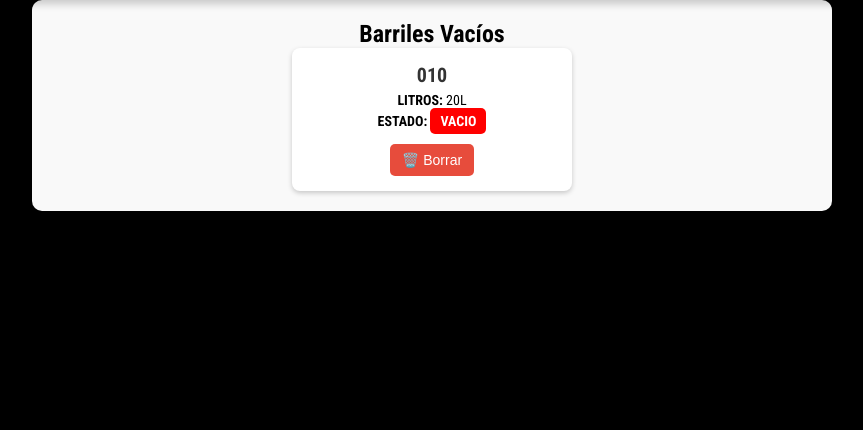
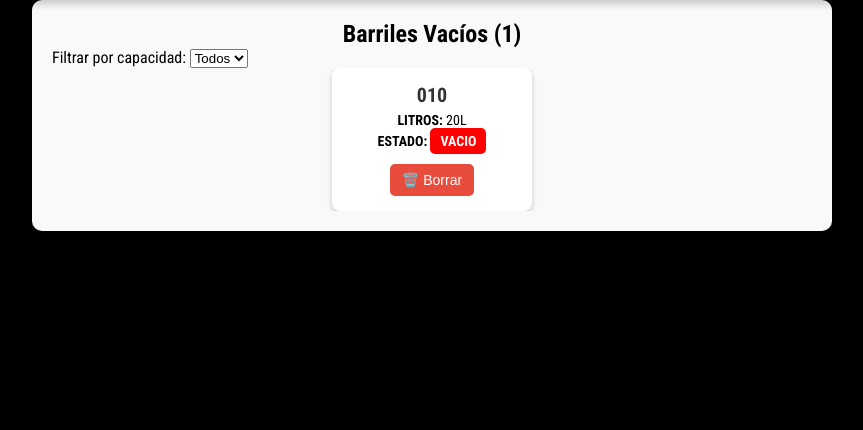
Before and after one commit to felibarreyra/Proyecto-Cerveceria, a PHP site: page /listar_barriles_vacios.php in a window 1280 px wide. Shown: the part 248-678 px from the top of the page, without its empty margins (288-1151 px from the left). Run offline with PHP 8.4, Linux system fonts and the light colour scheme; data comes from the database, SQL or seed files in the repository.

Commit message:
Primer commit

```diff
--- a/controllers/barril.controller.php
+++ b/controllers/barril.controller.php
@@ -94,6 +94,9 @@ class BarrilController {
     public function getBarrilesPorEstado($estado) {
         return $this->barrilModel->obtenerBarrilesPorEstado($estado);
     }
+    public function getBarrilesVacios($estado, $litros = null){
+        return $this->barrilModel->getBarrilesFiltro($estado, $litros);
+    }
     public function getBarrilById($id_barril) {
         return $this->barrilModel->obtenerBarrilPorId($id_barril);
     }
--- a/listar_barriles_vacios.php
+++ b/listar_barriles_vacios.php
@@ -3,8 +3,14 @@
 require_once __DIR__ . '/controllers/barril.controller.php';
 $controller = new BarrilController();
 
-// Obtener todos los barriles que están vacíos
-$barrilesVacios = $controller->getBarrilesPorEstado('VACIO');
+// Obtener el filtro de litros si está definido
+$litrosFiltro = isset($_GET['litros']) ? $_GET['litros'] : null;
+
+// Obtener barriles vacíos filtrados por capacidad
+$barrilesVacios = $controller->getBarrilesVacios('VACIO', $litrosFiltro);
+
+// Contar la cantidad de barriles filtrados
+$totalBarriles = count($barrilesVacios);
 ?>
 
 <!DOCTYPE html>
@@ -13,22 +19,30 @@ $barrilesVacios = $controller->getBarrilesPorEstado('VACIO');
     <meta charset="UTF-8">
     <meta name="viewport" content="width=device-width, initial-scale=1.0">
     <title>Sistema de barriles</title>
-    <link rel="stylesheet" href="styles.css"> <!-- Asegúrate de que la ruta sea correcta -->
+    <link rel="stylesheet" href="styles.css">
     <link href="https://fonts.googleapis.com/css2?family=Roboto+Condensed:wght@100..900&display=swap" rel="stylesheet">
 </head>
 <body>
 
     <?php include './views/header.php'; ?>
+    <?php include './views/nav.php'; ?>
 
-    <!-- Barra de navegación -->
-    <?php include './views/nav.php'; ?>
     <section class="vacios">
+        <section class="contenedor-lista">
+            <h2 class="barriles_vacios">Barriles Vacíos (<?= $totalBarriles ?>)</h2>
 
-    <section class="contenedor-lista">
-        <h2 class="barriles_vacios">Barriles Vacíos</h2>
+            <!-- Formulario de filtrado -->
+            <form method="GET" action="">
+                <label for="litros">Filtrar por capacidad:</label>
+                <select name="litros" id="litros" onchange="this.form.submit()">
+                    <option value="">Todos</option>
+                    <option value="20" <?= ($litrosFiltro == "20") ? "selected" : "" ?>>20L</option>
+                    <option value="30" <?= ($litrosFiltro == "30") ? "selected" : "" ?>>30L</option>
+                    <option value="50" <?= ($litrosFiltro == "50") ? "selected" : "" ?>>50L</option>
+                </select>
+            </form>
 
             <?php
-        // Mensaje de éxito o error si existe
             if (isset($_GET['mensaje'])) {
                 $mensaje = $_GET['mensaje'];
                 if ($mensaje == 'exito') {
@@ -55,7 +69,7 @@ $barrilesVacios = $controller->getBarrilesPorEstado('VACIO');
                         </div>
                     <?php endforeach; ?>
                 <?php else: ?>
-                <p class="mensaje-vacio">No hay barriles vacíos registrados.</p>
+                    <p class="mensaje-vacio">No hay barriles vacíos registrados para esta capacidad.</p>
                 <?php endif; ?>
             </div>
         </section>
--- a/models/barril.model.php
+++ b/models/barril.model.php
@@ -201,6 +201,24 @@ class Barril {
         // Recuperar los barriles y devolverlos
         return $stmt->fetchAll(PDO::FETCH_OBJ);
     }
+    public function getBarrilesFiltro($estado, $litros = null) {
+        $query = "SELECT * FROM barriles WHERE estado = :estado";
+
+        if ($litros) {
+            $query .= " AND litros = :litros";
+        }
+
+        $stmt = $this->db->prepare($query);
+        $stmt->bindParam(":estado", $estado);
+
+        if ($litros) {
+            $stmt->bindParam(":litros", $litros);
+        }
+
+        $stmt->execute();
+        return $stmt->fetchAll(PDO::FETCH_OBJ);
+    }
+
     public function obtenerBarrilPorId($id_barril) {
         $sql = "SELECT * FROM barriles WHERE id_barril = :id_barril";
         $stmt = $this->db->prepare($sql);
@@ -263,7 +281,7 @@ public function obtenerNombreLugar($id_lugar) {
         }
 
         // Consulta SQL para actualizar el estado del barril
-        $sql = "UPDATE barriles SET estado='VACIO' WHERE codigo=?";
+        $sql = "UPDATE barriles SET estado='VACIO', fecha_venta=NULL WHERE codigo=?";
 
         // Preparar la consulta
         $stmt = $this->db->prepare($sql);
--- a/styles.css
+++ b/styles.css
@@ -442,6 +442,8 @@ h2.stock{
     flex-wrap: wrap;
     gap: 15px;
     justify-content: center;
+    overflow-y: auto; /* Agrega scroll vertical si el contenido es demasiado grande */
+    overflow-x: hidden;
 }
 
 .barril-card {
@@ -449,7 +451,7 @@ h2.stock{
     padding: 15px;
     border-radius: 8px;
     box-shadow: 0 2px 5px rgba(0, 0, 0, 0.2);
-    width: 280px;
+    width: 200px;
     text-align: center;
 }
 
```
Lines whose indentation alone changed are shown as unchanged.
